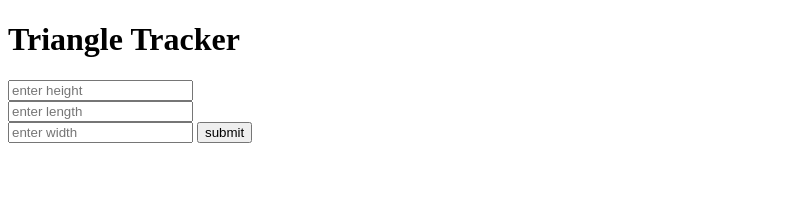
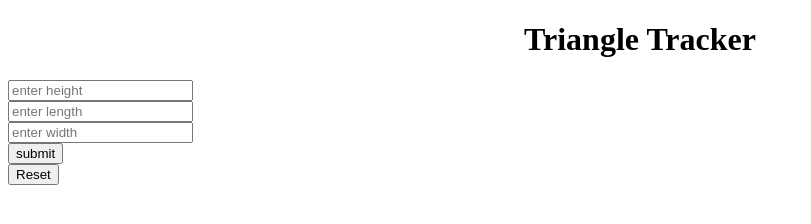
Before and after one commit to Joelmukono/triangle-tracker, a plain HTML site: page index.html in a window 1280 px wide. Shown: the whole page, without its empty margins (0-811 px from the left). Drawn offline with Linux system fonts and the light colour scheme.

Commit message:
add css to h1

```diff
--- a/css/styles.css
+++ b/css/styles.css
@@ -0,0 +1,6 @@
+h1{
+  text-align: center;
+}
+.container{
+  width:50px;
+}
--- a/index.html
+++ b/index.html
@@ -6,15 +6,18 @@
   </head>
   <body>
     <h1>Triangle Tracker</h1>
+    <div class="container">
     <input type="number" id="height1" placeholder="enter height" required></br>
 
-    <input type= "text" id="length1" placeholder="enter length" required></br>
+    <input type= "number" id="length1" placeholder="enter length" required></br>
 
-    <input type="text" id="width1" placeholder="enter width" required>
+    <input type="number" id="width1" placeholder="enter width" required>
 
     <input type="button" id="submit" value="submit" onclick="triangleTracker()">
+    <input type="reset" value="Reset">
 
     <div id="showResult"></div>
+  </div>
 
     <script src="js/scripts.js"></script>
   <body>
```
